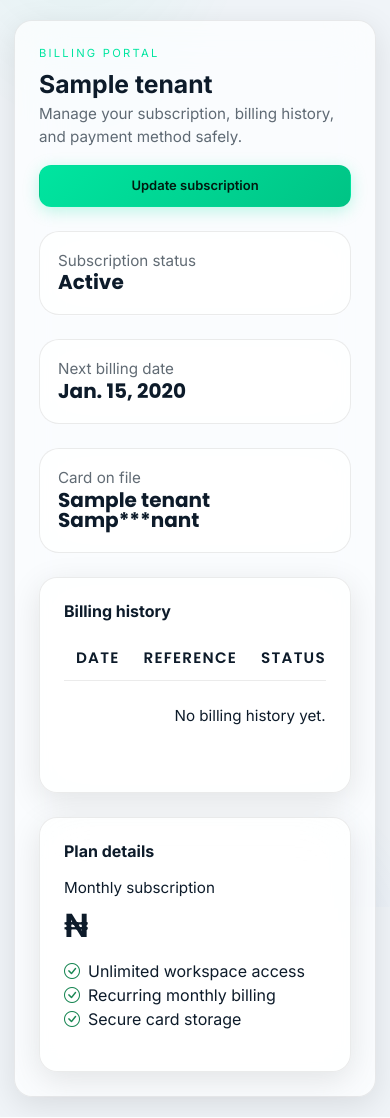
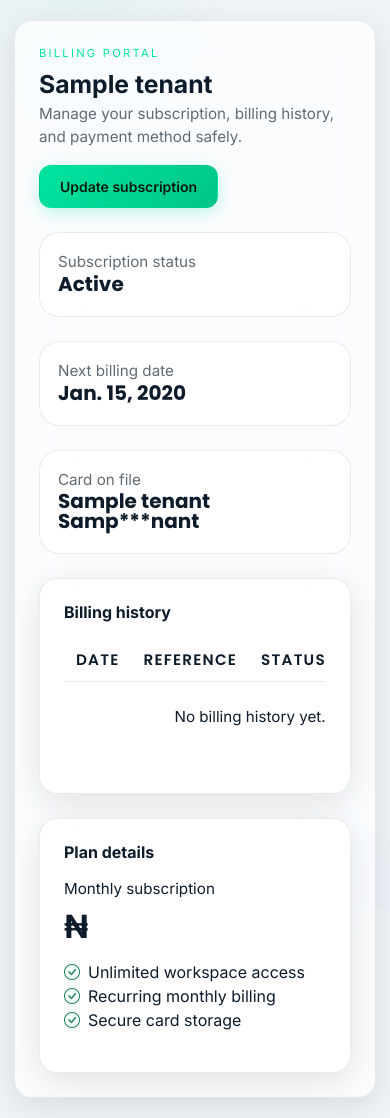
Before and after one commit to Kingsmichaei/CreditBook, a Django app: page /billing/ in a window 390 px wide. Shown: the part 64-1182 px from the top of the page. Run offline with Django 5.2, Linux system fonts and the light colour scheme; a user stored in the database is signed in; tables that the repository leaves empty hold one stand-in row (values such as "Sample post"); data that the repository does not hold is empty.

Commit message:
Credit Book web app

```diff
--- a/core/templates/core/base.html
+++ b/core/templates/core/base.html
@@ -814,12 +814,12 @@
         font-size: 0.95rem;
       }
 
-      .btn-sv {
+      {% comment %} .btn-sv {
         width: 100%;
         justify-content: center;
         padding: 10px 14px;
         font-size: 13px;
-      }
+      } {% endcomment %}
 
       .text-uppercase.small {
         font-size: 0.7rem;
```
